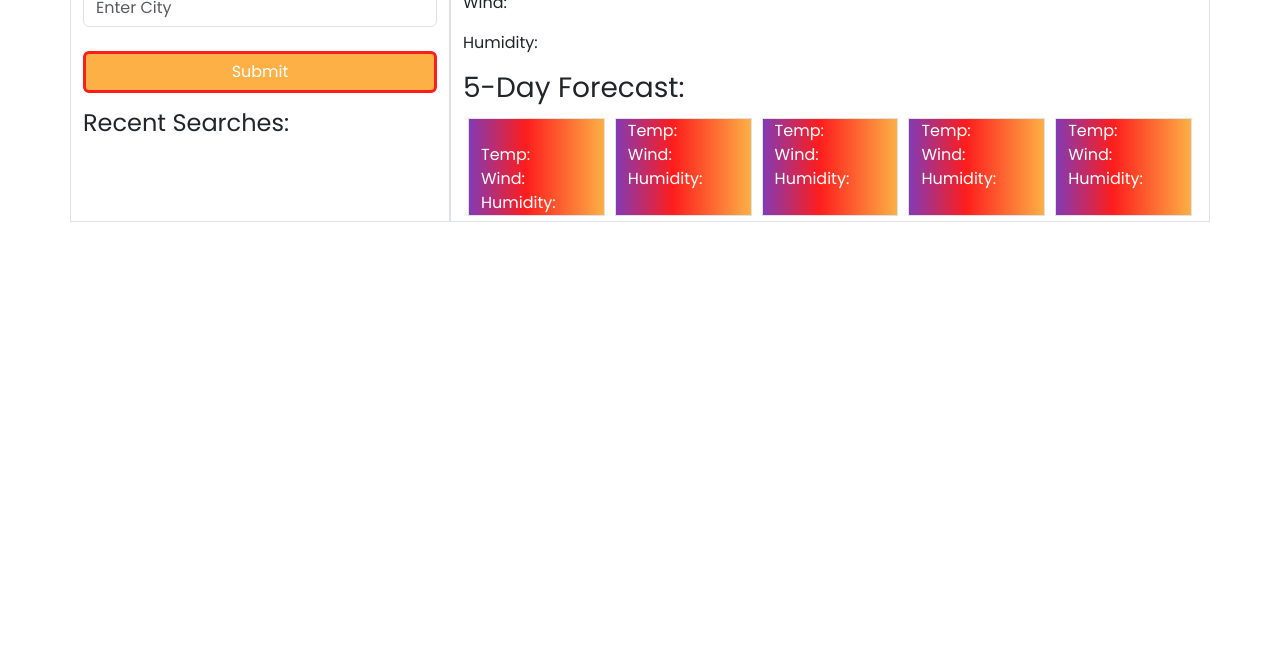
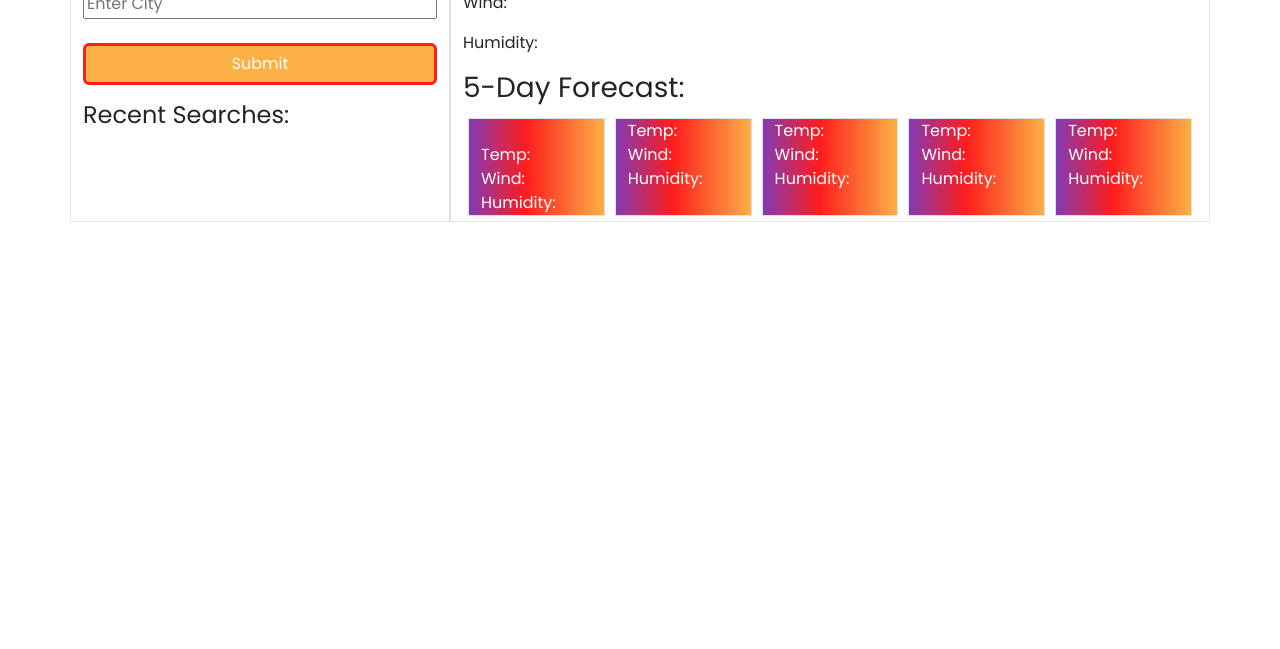
Before and after one commit to jacobhargraves/weather-dashboard, a plain HTML site: page index.html in a window 1280 px wide. Shown: the part 151-800 px from the top of the page. Drawn offline with nearby package versions, Linux system fonts and the light colour scheme; no server answers.

Commit message:
changed type and class of input

```diff
--- a/index.html
+++ b/index.html
@@ -33,8 +33,8 @@
             </div>
             <div class="mb-3 d-grid gap-2 col-12 mx-start">
               <input
-                type="email"
-                class="form-control"
+                type="text"
+                class="form-input"
                 id="citySearch"
                 placeholder="Enter City"
               />
```
